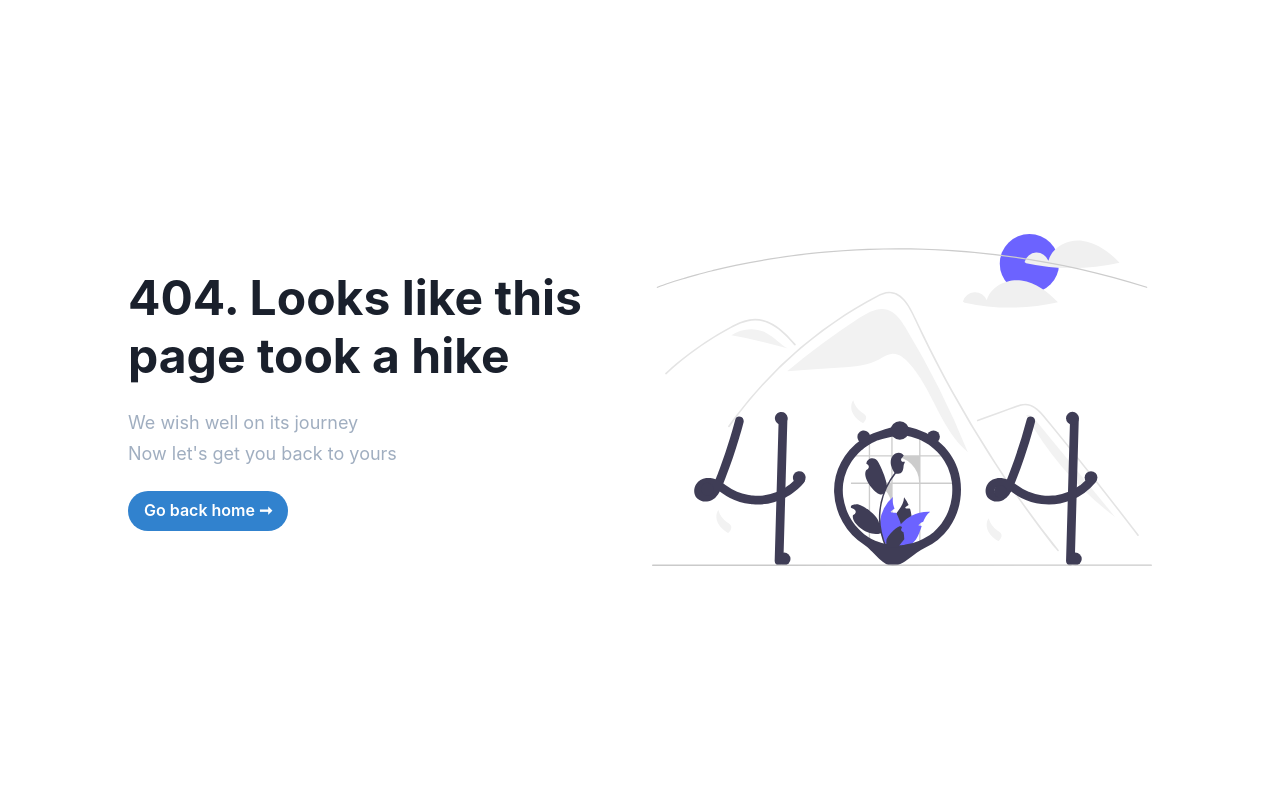
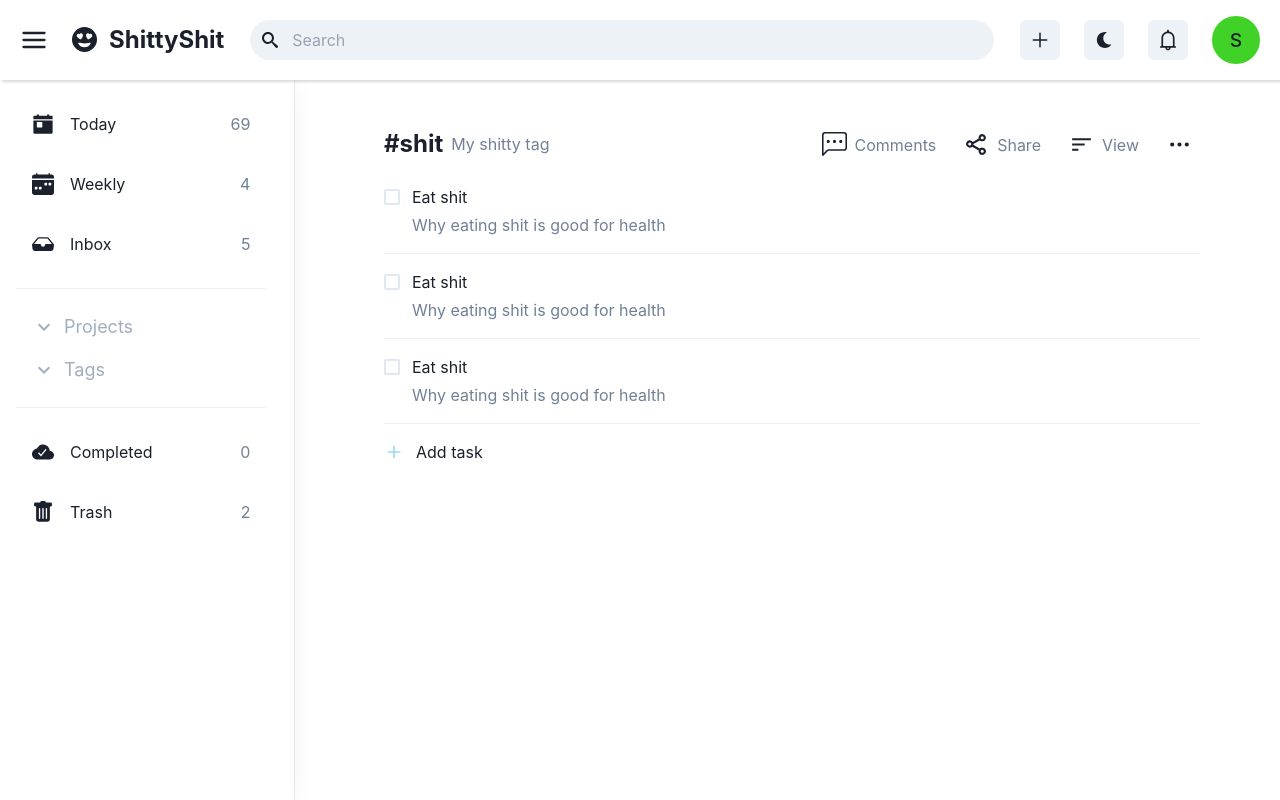
Before and after one commit to Mokshbajaj64/taskem, a React (Create React App) app in the folder client/: page /tag/1 in a window 1280 px wide. Before the commit this address had no page. Built offline with nearby package versions, Linux system fonts and the light colour scheme.

Commit message:
Project and tag header stufff

```diff
--- a/client/src/App.tsx
+++ b/client/src/App.tsx
@@ -32,7 +32,7 @@ function App() {
           <Route path="/app/completed" element={<Completed />} />
           <Route path="/app/trash" element={<Trash />} />
           <Route path="/project/:projectId" element={<Project />} />
-          <Route path="/tags/:tagsId" element={<Tags />} />
+          <Route path="/tag/:tagsId" element={<Tags />} />
         </Routes>
       </AnimatePresence>
     </Router>
--- a/client/src/components/AppSidebar.tsx
+++ b/client/src/components/AppSidebar.tsx
@@ -159,7 +159,7 @@ const AppSidebar = () => {
         <Divider />
         <div className="flex flex-col w-full gap-1">
           <Accordion allowMultiple className="gap-1">
-            <SidebarAccordian title="Project" />
+            <SidebarAccordian title="Projects" />
             <SidebarAccordian title="Tags" />
           </Accordion>
         </div>
--- a/client/src/components/InboxTask.tsx
+++ b/client/src/components/InboxTask.tsx
@@ -4,7 +4,7 @@ import { MdSort, MdOutlineInsertComment, MdOutlineTitle } from "react-icons/md";
 import AddTaskComponent from "./AddTaskComponent";
 import TaskComponent from "./TaskComponent";
 import { Menu, MenuButton, MenuList, MenuItem } from "@chakra-ui/react";
-import { BsFillFlagFill } from "react-icons/bs";
+import { BsFillFlagFill, BsChatLeftDots } from "react-icons/bs";
 import { BiTime } from "react-icons/bi";
 
 const InboxTask = () => {
@@ -18,6 +18,13 @@ const InboxTask = () => {
           </Heading>
         </div>
         {colorMode === "light" ? (
+          <div className="flex items-center gap-3">
+            <div className="flex items-center gap-2 p-2 cursor-pointer hover:bg-[#f0f0f0] rounded-md">
+              <BsChatLeftDots size="25" />
+              <Text color="gray.500" fontSize="md">
+                Comments
+              </Text>
+            </div>
             <Menu>
               <MenuButton
                 _hover={{
@@ -50,7 +57,15 @@ const InboxTask = () => {
                 </MenuItem>
               </MenuList>
             </Menu>
+          </div>
         ) : (
+          <div className="flex items-center gap-3">
+            <div className="flex items-center gap-2 p-2 cursor-pointer hover:bg-[#21242a] rounded-md">
+              <BsChatLeftDots size="25" />
+              <Text color="gray.500" fontSize="md">
+                Comments
+              </Text>
+            </div>
             <Menu>
               <MenuButton
                 _hover={{
@@ -83,6 +98,7 @@ const InboxTask = () => {
                 </MenuItem>
               </MenuList>
             </Menu>
+          </div>
         )}
       </div>
       <div className="flex flex-col w-full items-start mt-5 gap-4">
--- a/client/src/components/ProjectTask.tsx
+++ b/client/src/components/ProjectTask.tsx
@@ -4,8 +4,9 @@ import { MdSort, MdOutlineTitle } from "react-icons/md";
 import AddTaskComponent from "./AddTaskComponent";
 import TaskComponent from "./TaskComponent";
 import { Menu, MenuButton, MenuList, MenuItem } from "@chakra-ui/react";
-import { BsFillFlagFill } from "react-icons/bs";
-import { BiTime } from "react-icons/bi";
+import { BsFillFlagFill, BsChatLeftDots } from "react-icons/bs";
+import { BiTime, BiShareAlt } from "react-icons/bi";
+import { FiMoreHorizontal } from "react-icons/fi";
 
 const ProjectTask = () => {
   const { colorMode } = useColorMode();
@@ -21,6 +22,19 @@ const ProjectTask = () => {
           </Text>
         </div>
         {colorMode === "light" ? (
+          <div className="flex items-center gap-3">
+            <div className="flex items-center gap-2 p-2 cursor-pointer hover:bg-[#f0f0f0] rounded-md">
+              <BsChatLeftDots size="25" />
+              <Text color="gray.500" fontSize="md">
+                Comments
+              </Text>
+            </div>
+            <div className="flex items-center gap-2 p-2 cursor-pointer hover:bg-[#f0f0f0] rounded-md">
+              <BiShareAlt size="25" />
+              <Text color="gray.500" fontSize="md">
+                Share
+              </Text>
+            </div>
             <Menu>
               <MenuButton
                 _hover={{
@@ -53,7 +67,24 @@ const ProjectTask = () => {
                 </MenuItem>
               </MenuList>
             </Menu>
+            <div className="flex items-center gap-2 p-2 cursor-pointer hover:bg-[#f0f0f0] rounded-md">
+              <FiMoreHorizontal size="25" />
+            </div>
+          </div>
         ) : (
+          <div className="flex items-center gap-3">
+            <div className="flex items-center gap-2 p-2 cursor-pointer hover:bg-[#21242a] rounded-md">
+              <BsChatLeftDots size="25" />
+              <Text color="gray.500" fontSize="md">
+                Comments
+              </Text>
+            </div>
+            <div className="flex items-center gap-2 p-2 cursor-pointer hover:bg-[#21242a] rounded-md">
+              <BiShareAlt size="25" />
+              <Text color="gray.500" fontSize="md">
+                Share
+              </Text>
+            </div>
             <Menu>
               <MenuButton
                 _hover={{
@@ -86,6 +117,10 @@ const ProjectTask = () => {
                 </MenuItem>
               </MenuList>
             </Menu>
+            <div className="flex items-center gap-2 p-2 cursor-pointer hover:bg-[#21242a] rounded-md">
+              <FiMoreHorizontal size="25" />
+            </div>
+          </div>
         )}
       </div>
       <div className="flex flex-col w-full items-start mt-5 gap-4">
--- a/client/src/components/TagsTask.tsx
+++ b/client/src/components/TagsTask.tsx
@@ -4,8 +4,9 @@ import { MdSort, MdOutlineTitle } from "react-icons/md";
 import AddTaskComponent from "./AddTaskComponent";
 import TaskComponent from "./TaskComponent";
 import { Menu, MenuButton, MenuList, MenuItem } from "@chakra-ui/react";
-import { BsFillFlagFill } from "react-icons/bs";
-import { BiTime } from "react-icons/bi";
+import { BsFillFlagFill, BsChatLeftDots } from "react-icons/bs";
+import { BiTime, BiShareAlt } from "react-icons/bi";
+import { FiMoreHorizontal } from "react-icons/fi";
 
 const TagsTask = () => {
   const { colorMode } = useColorMode();
@@ -21,6 +22,19 @@ const TagsTask = () => {
           </Text>
         </div>
         {colorMode === "light" ? (
+          <div className="flex items-center gap-3">
+            <div className="flex items-center gap-2 p-2 cursor-pointer hover:bg-[#f0f0f0] rounded-md">
+              <BsChatLeftDots size="25" />
+              <Text color="gray.500" fontSize="md">
+                Comments
+              </Text>
+            </div>
+            <div className="flex items-center gap-2 p-2 cursor-pointer hover:bg-[#f0f0f0] rounded-md">
+              <BiShareAlt size="25" />
+              <Text color="gray.500" fontSize="md">
+                Share
+              </Text>
+            </div>
             <Menu>
               <MenuButton
                 _hover={{
@@ -53,7 +67,24 @@ const TagsTask = () => {
                 </MenuItem>
               </MenuList>
             </Menu>
+            <div className="flex items-center gap-2 p-2 cursor-pointer hover:bg-[#f0f0f0] rounded-md">
+              <FiMoreHorizontal size="25" />
+            </div>
+          </div>
         ) : (
+          <div className="flex items-center gap-3">
+            <div className="flex items-center gap-2 p-2 cursor-pointer hover:bg-[#21242a] rounded-md">
+              <BsChatLeftDots size="25" />
+              <Text color="gray.500" fontSize="md">
+                Comments
+              </Text>
+            </div>
+            <div className="flex items-center gap-2 p-2 cursor-pointer hover:bg-[#21242a] rounded-md">
+              <BiShareAlt size="25" />
+              <Text color="gray.500" fontSize="md">
+                Share
+              </Text>
+            </div>
             <Menu>
               <MenuButton
                 _hover={{
@@ -86,6 +117,10 @@ const TagsTask = () => {
                 </MenuItem>
               </MenuList>
             </Menu>
+            <div className="flex items-center gap-2 p-2 cursor-pointer hover:bg-[#21242a] rounded-md">
+              <FiMoreHorizontal size="25" />
+            </div>
+          </div>
         )}
       </div>
       <div className="flex flex-col w-full items-start mt-5 gap-4">
```
Lines whose indentation alone changed are shown as unchanged.
